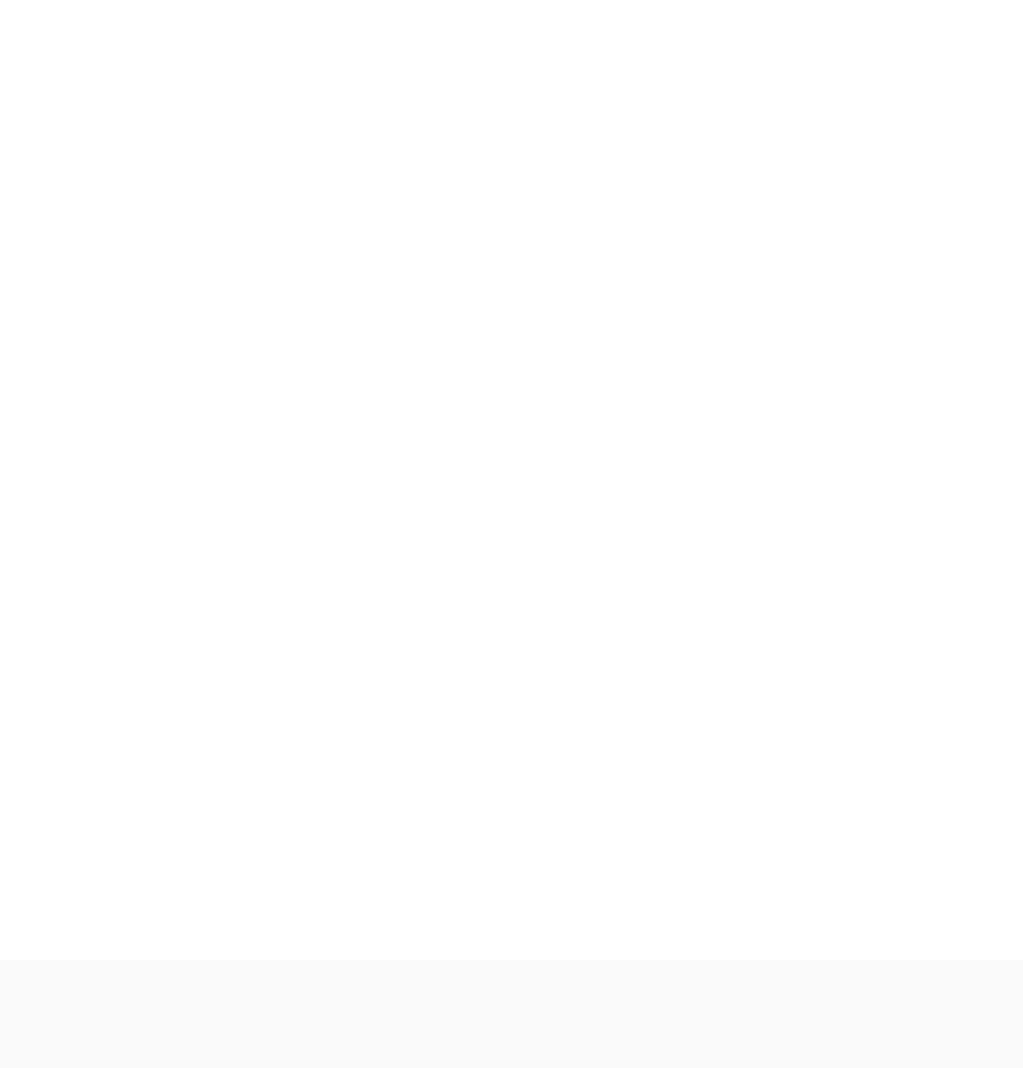
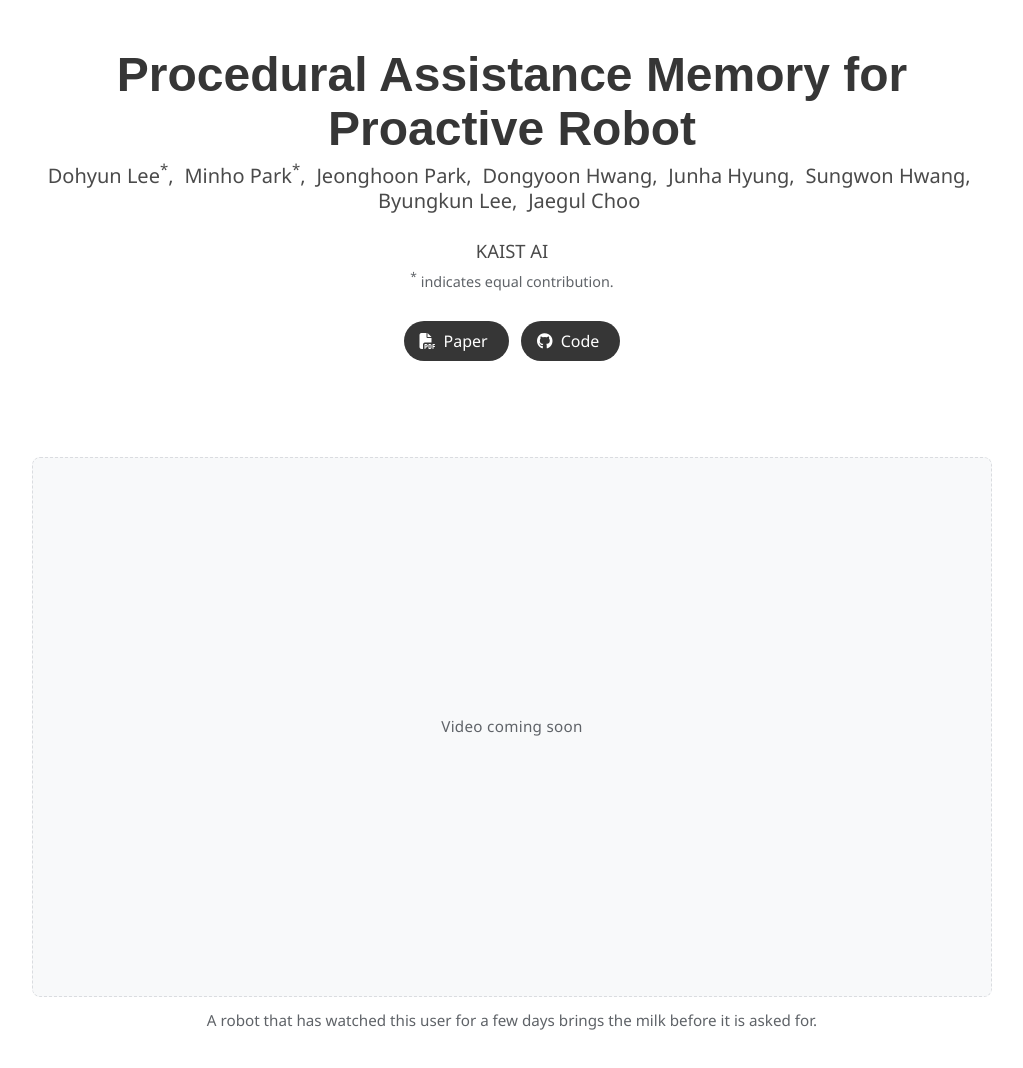
Before and after one commit to DAVIAN-Robotics/PAM, a plain HTML site: page docs/index.html in a window 1280 px wide. Shown: the top 1068 px of the page, without its empty margins (128-1151 px from the left). Drawn offline with nearby package versions, Linux system fonts and the light colour scheme; some icons are missing; a web font is replaced by a local one.

Commit message:
feat: add hero, teaser slot, and video placeholder fallback

```diff
--- a/docs/index.html
+++ b/docs/index.html
@@ -16,10 +16,57 @@
 <body>
 
   <!-- Task 3 -->
-  <section class="hero" id="hero"></section>
+  <section class="hero" id="hero">
+    <div class="hero-body">
+      <div class="container is-max-desktop has-text-centered">
+        <h1 class="title is-1 publication-title">
+          Procedural Assistance Memory for Proactive Robot
+        </h1>
+        <p class="subtitle is-5 pam-authors">
+          <span>Dohyun Lee<sup>*</sup>,</span>
+          <span>Minho Park<sup>*</sup>,</span>
+          <span>Jeonghoon Park,</span>
+          <span>Dongyoon Hwang,</span>
+          <span>Junha Hyung,</span>
+          <span>Sungwon Hwang,</span>
+          <span>Byungkun Lee,</span>
+          <span>Jaegul Choo</span>
+        </p>
+        <p class="pam-affiliation">KAIST AI</p>
+        <p class="pam-equal"><sup>*</sup> indicates equal contribution.</p>
+
+        <div class="pam-links">
+          <a class="button is-rounded is-dark" href="static/pdfs/PAM.pdf">
+            <span class="icon"><i class="fas fa-file-pdf"></i></span>
+            <span>Paper</span>
+          </a>
+          <!-- arXiv button goes here once the preprint is posted:
+          <a class="button is-rounded is-dark" href="https://arxiv.org/abs/XXXX.XXXXX">
+            <span class="icon"><i class="ai ai-arxiv"></i></span>
+            <span>arXiv</span>
+          </a>
+          -->
+          <a class="button is-rounded is-dark" href="#">
+            <span class="icon"><i class="fab fa-github"></i></span>
+            <span>Code</span>
+          </a>
+        </div>
+      </div>
+    </div>
+  </section>
 
   <!-- Task 3 -->
-  <section class="section" id="teaser"></section>
+  <section class="section" id="teaser">
+    <div class="container is-max-desktop">
+      <div class="video-slot video-slot--wide">
+        <video controls playsinline preload="metadata" src="static/videos/teaser.mp4"></video>
+        <div class="video-slot__fallback"><span>Video coming soon</span></div>
+      </div>
+      <p class="figure-caption has-text-centered">
+        A robot that has watched this user for a few days brings the milk before it is asked for.
+      </p>
+    </div>
+  </section>
 
   <!-- Task 4 -->
   <section class="section" id="abstract"></section>
--- a/docs/static/css/index.css
+++ b/docs/static/css/index.css
@@ -35,3 +35,66 @@ body {
   margin-top: 0.75rem;
   text-align: left;
 }
+
+/* --- hero --- */
+.pam-authors span {
+  margin-right: 0.35rem;
+}
+
+.pam-affiliation {
+  font-size: 1.15rem;
+  margin-top: 0.5rem;
+}
+
+.pam-equal {
+  color: var(--pam-gray);
+  font-size: 0.9rem;
+  margin-top: 0.25rem;
+}
+
+.pam-links {
+  display: flex;
+  flex-wrap: wrap;
+  gap: 0.75rem;
+  justify-content: center;
+  margin-top: 1.75rem;
+}
+
+/* --- video slot --- */
+.video-slot {
+  position: relative;
+  width: 100%;
+  aspect-ratio: 16 / 9;
+  background: var(--pam-bg-alt);
+  border-radius: 8px;
+  overflow: hidden;
+}
+
+.video-slot video {
+  width: 100%;
+  height: 100%;
+  object-fit: cover;
+  display: block;
+}
+
+.video-slot__fallback {
+  display: none;
+  position: absolute;
+  inset: 0;
+  align-items: center;
+  justify-content: center;
+  background: var(--pam-bg-alt);
+  border: 1px dashed var(--pam-border);
+  border-radius: 8px;
+  color: var(--pam-gray);
+  font-size: 0.95rem;
+  letter-spacing: 0.02em;
+}
+
+.video-slot.is-missing video {
+  visibility: hidden;
+}
+
+.video-slot.is-missing .video-slot__fallback {
+  display: flex;
+}
--- a/docs/static/js/index.js
+++ b/docs/static/js/index.js
@@ -1,4 +1,17 @@
 // Site-wide behavior. Sections register their own setup here.
+
+// A <video> whose src 404s fires `error`. Reveal the placeholder panel instead
+// of leaving a broken black box on the page.
+function setupVideoSlots() {
+  document.querySelectorAll('.video-slot').forEach((slot) => {
+    const video = slot.querySelector('video');
+    if (!video) return;
+    video.addEventListener('error', () => slot.classList.add('is-missing'));
+    // If the browser already failed before this listener attached, catch it now.
+    if (video.error) slot.classList.add('is-missing');
+  });
+}
+
 document.addEventListener('DOMContentLoaded', () => {
-  // Populated by later tasks.
+  setupVideoSlots();
 });
```
